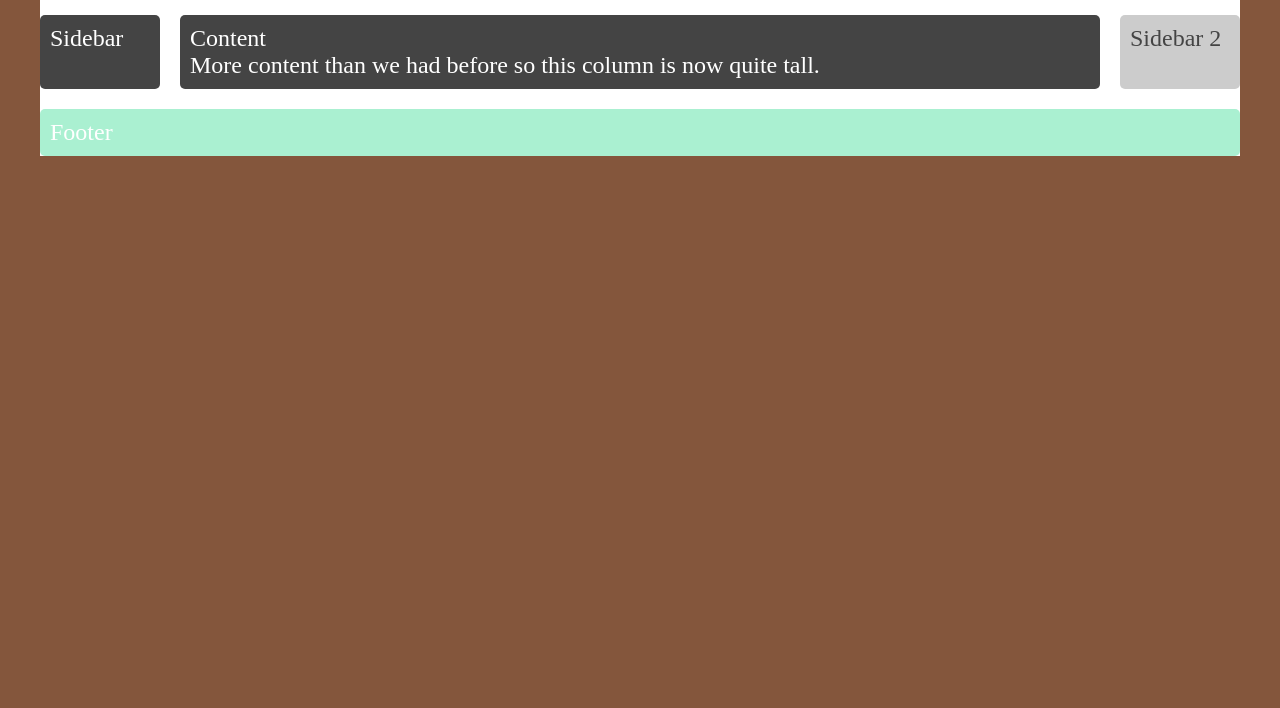
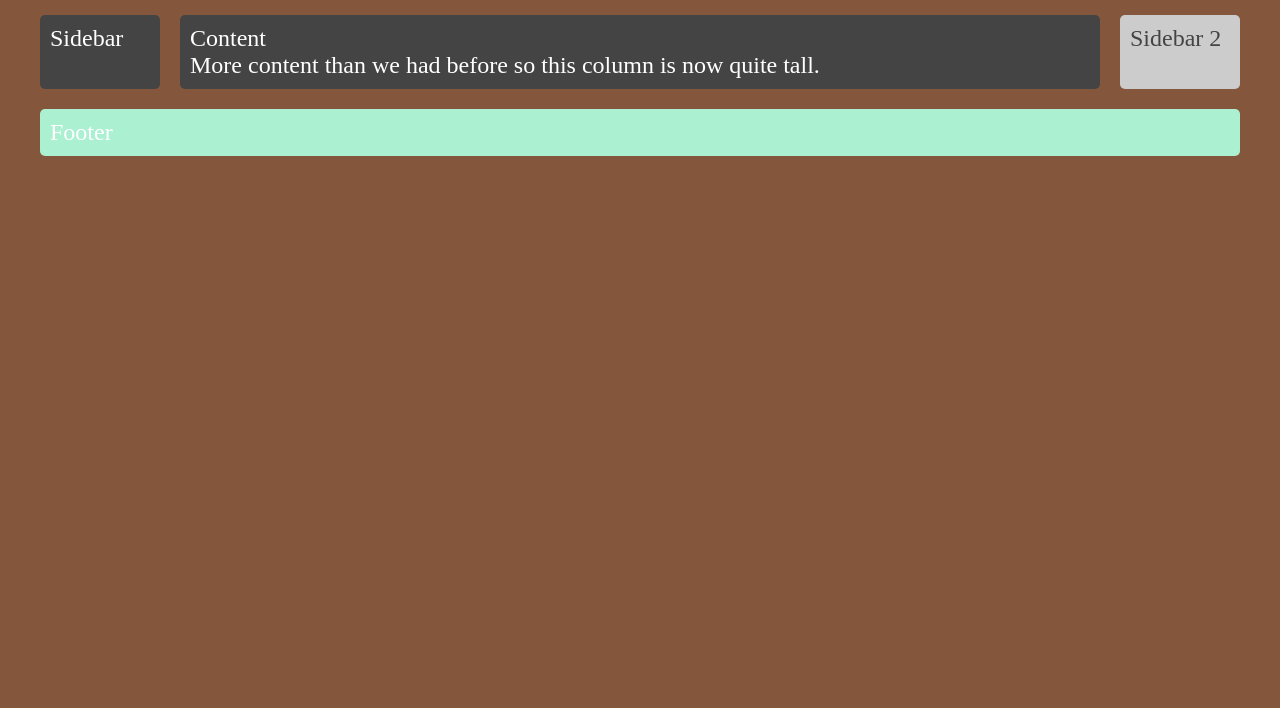
Before and after one commit to SlothDomination/exc2, a plain HTML site: page index.htm in a window 1280 px wide. Shown: the part 92-800 px from the top of the page. Drawn offline with Linux system fonts and the light colour scheme.

Commit message:
ajouter couleur à la classe wrapper

```diff
--- a/css/style.css
+++ b/css/style.css
@@ -29,6 +29,7 @@ body {
       }
 
     .wrapper {
+      background-color: #84563C;
       display: grid;
       grid-gap: 1em;
       grid-template-areas:
```
